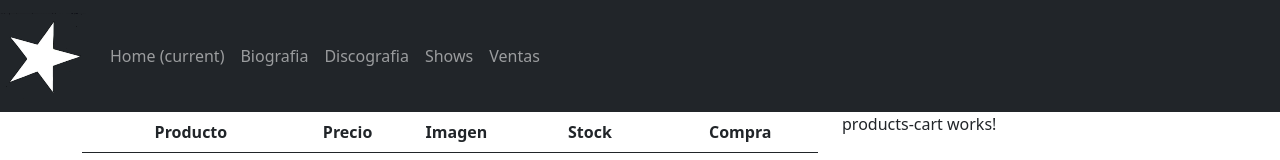
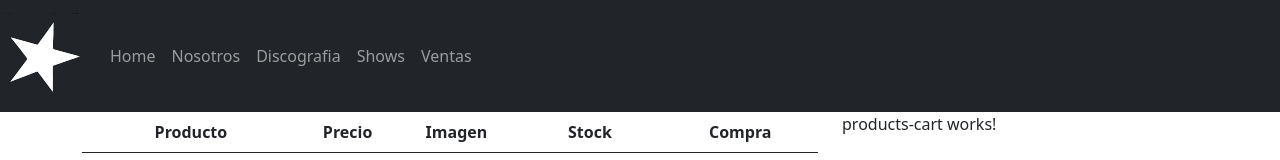
Before and after one commit to carohansen73/angularLarenga, an Angular app: page /store in a window 1280 px wide. Shown: the top 160 px of the page. Built offline with nearby package versions, Linux system fonts and the light colour scheme.

Commit message:
modificacion de la barra de navegacion

```diff
--- a/src/app/app.component.html
+++ b/src/app/app.component.html
@@ -8,10 +8,10 @@
         <div class="collapse navbar-collapse" id="navbarSupportedContent" class="posicion">
             <ul class="navbar-nav mr-auto">
                 <li class="nav-item active">
-                    <a class="nav-link" href="index.html"> Home <span class="sr-only">(current)</span></a>
+                    <a class="nav-link" [routerLink]="['/']"> Home </a>
                 </li>
                 <li class="nav-item">
-                    <a class="nav-link" href="biografia.html">Biografia</a>
+                    <a class="nav-link" [routerLink]="['about/']"> Nosotros </a>
                 </li>
 
                 <li class="nav-item">
```
